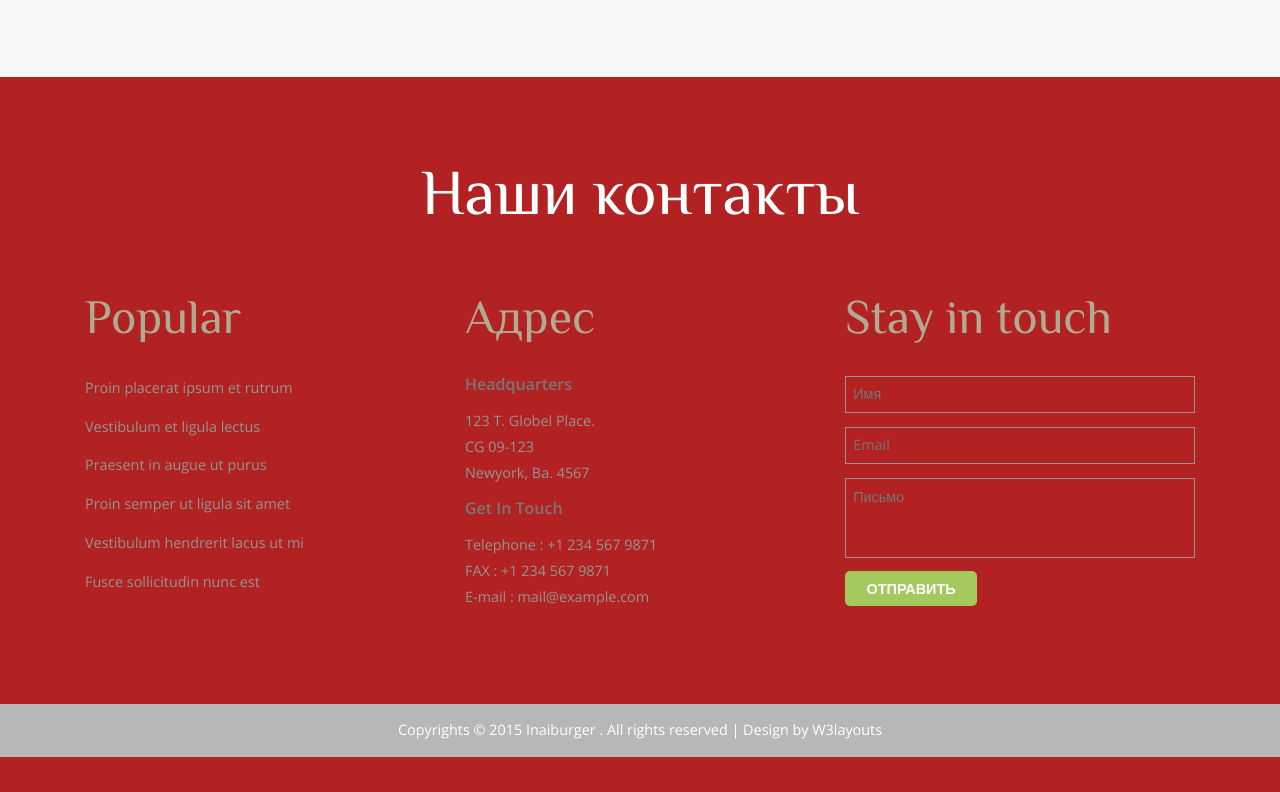
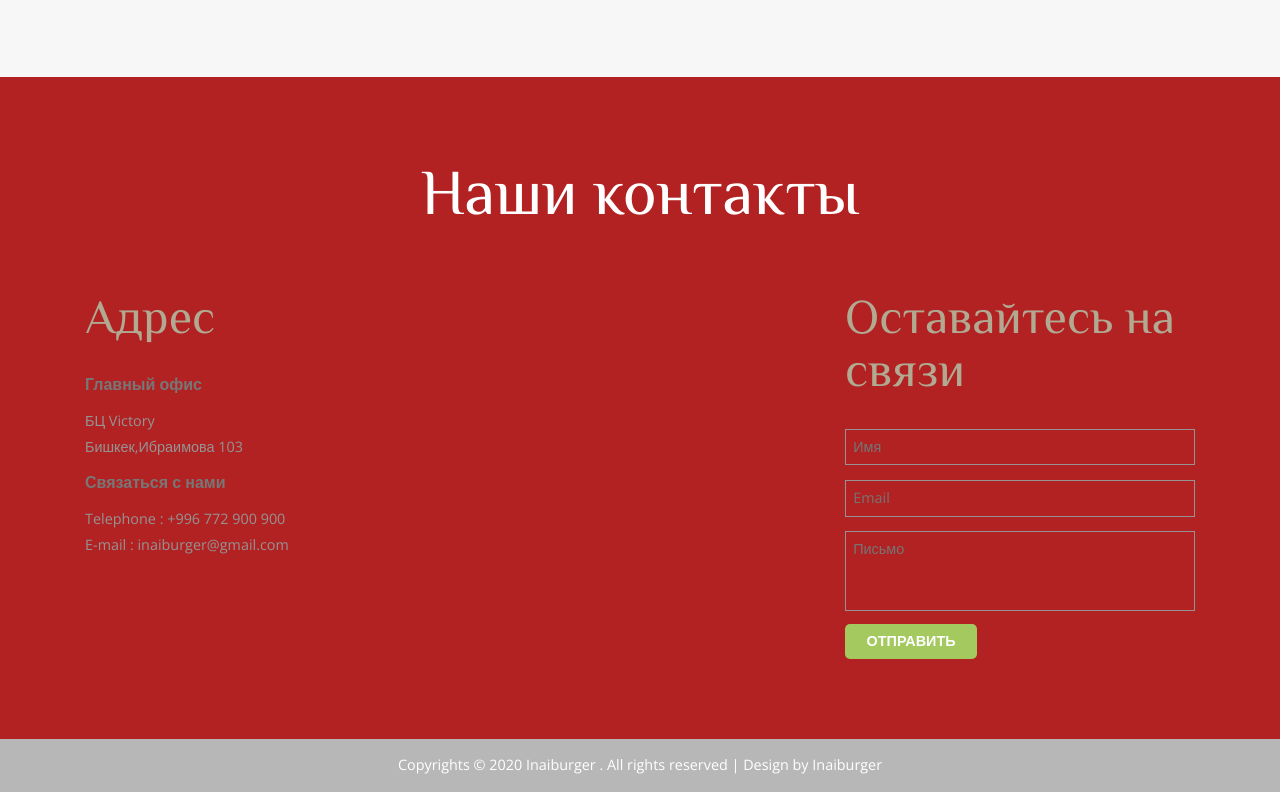
Before and after one commit to inaiburger/BurgerFrontend, a plain HTML site: page burge2.1/web/index.html in a window 1280 px wide. Shown: the part 5130-5922 px from the top of the page. Before the commit the page ends 5887 px from the top, so only its background shows below. Drawn offline with nearby package versions, Linux system fonts and the light colour scheme; files whose address does not match are found by name.

Commit message:
Translate words and change code

```diff
--- a/burge2.1/web/index.html
+++ b/burge2.1/web/index.html
@@ -385,39 +385,41 @@ ga('create', 'UA-30027142-1', 'w3layouts.com');
 			<div class="contact-grids">
 				<div class="col-md-4 contact-grid">
 					<div class="contact-grid-info">
-						<h3>Popular</h3>
+						<h3>Адрес</h3>
 					</div>
 					<div class="contact-grid-list">
-						<ul>
-							<li><a href="#">Proin placerat ipsum et rutrum</a><li>
-							<li><a href="#">Vestibulum et ligula lectus	</a><li>
-							<li><a href="#">Praesent in augue ut purus</a><li>
-							<li><a href="#">Proin semper ut ligula sit amet</a><li>
-							<li><a href="#">Vestibulum hendrerit lacus ut mi</a><li>
-							<li><a href="#">Fusce sollicitudin nunc est</a><li>
-						</ul>
+							<h4>Главный офис</h4>
+						<p>БЦ Victory
+							<span></span>
+							Бишкек,Ибраимова 103
+						</p>
+						<h4>Связаться с нами</h4>
+						<p>Telephone : +996 772 900 900
+							<span></span>
+							E-mail : <a href="#">inaiburger@gmail.com</a>
+						</p>
+
 					</div>
 				</div>
 				<div class="col-md-4 contact-grid">
 					<div class="contact-grid-info">
-						<h3>Адрес</h3>
+						<h3></h3>
 					</div>
 					<div class="contact-grid-list">
-						<h4>Headquarters</h4>
-						<p>123 T. Globel Place.
-							<span>CG 09-123</span>
-							Newyork, Ba. 4567
+						<h4></h4>
+						<p>
+							<span></span>
 						</p>
-						<h4>Get In Touch</h4>
-						<p>Telephone : +1 234 567 9871
-							<span>FAX : +1 234 567 9871</span>
-							E-mail : <a href="mailto:info@example.com">mail@example.com</a>
+						<h4></h4>
+						<p>
+							<span></span>
+							<a href="#"></a>
 						</p>
 					</div>
 				</div>
 				<div class="col-md-4 contact-grid">
 					<div class="contact-grid-info">
-						<h3>Stay in touch</h3>
+						<h3>Оставайтесь на связи</h3>
 					</div>
 					<div class="contact-grid-list">
 						<form>
@@ -438,7 +440,7 @@ ga('create', 'UA-30027142-1', 'w3layouts.com');
 	<div class="footer">
 		<!-- container -->
 		<div class="container">
-			<p>Copyrights © 2015 Inaiburger . All rights reserved | Design by <a href="http://w3layouts.com/">W3layouts</a></p>
+			<p>Copyrights © 2020 Inaiburger . All rights reserved | Design by <a href="http://w3layouts.com/">Inaiburger</a></p>
 		</div>
 		<!-- //container -->
 	</div>
```
